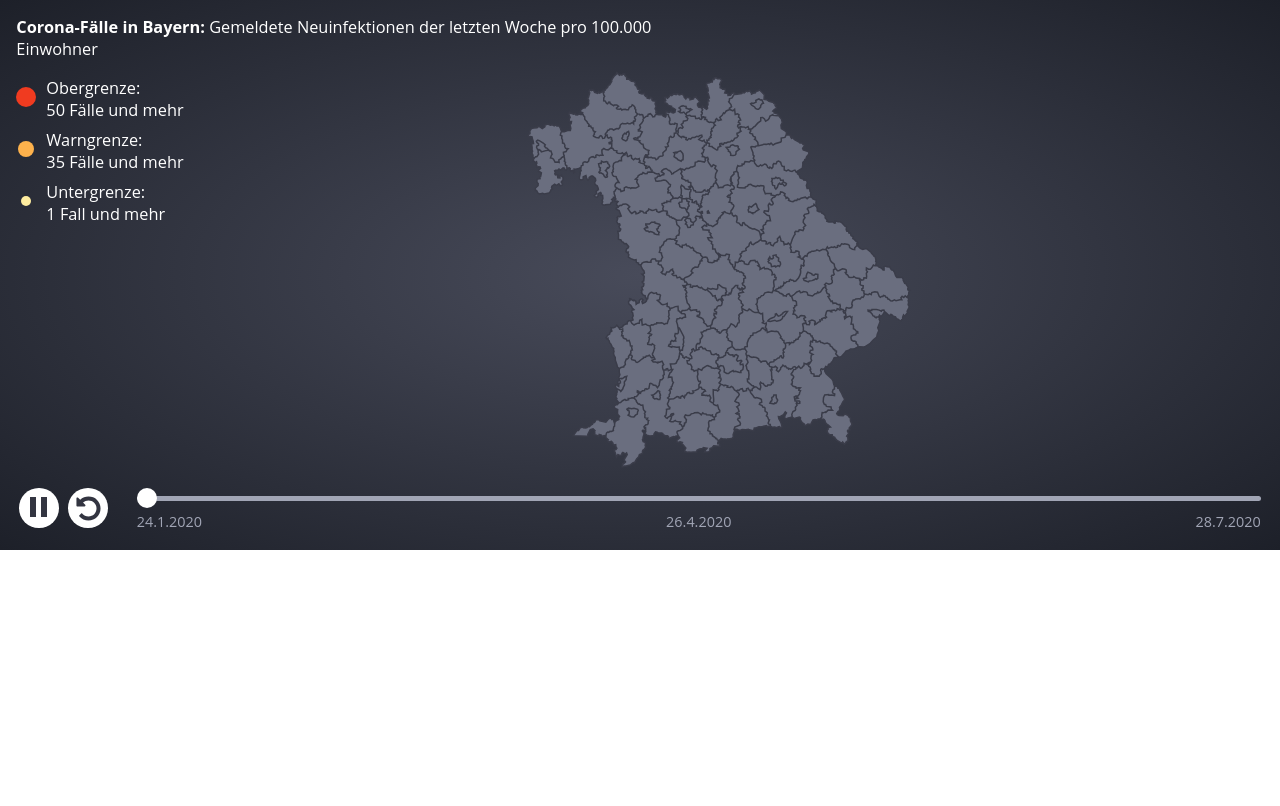
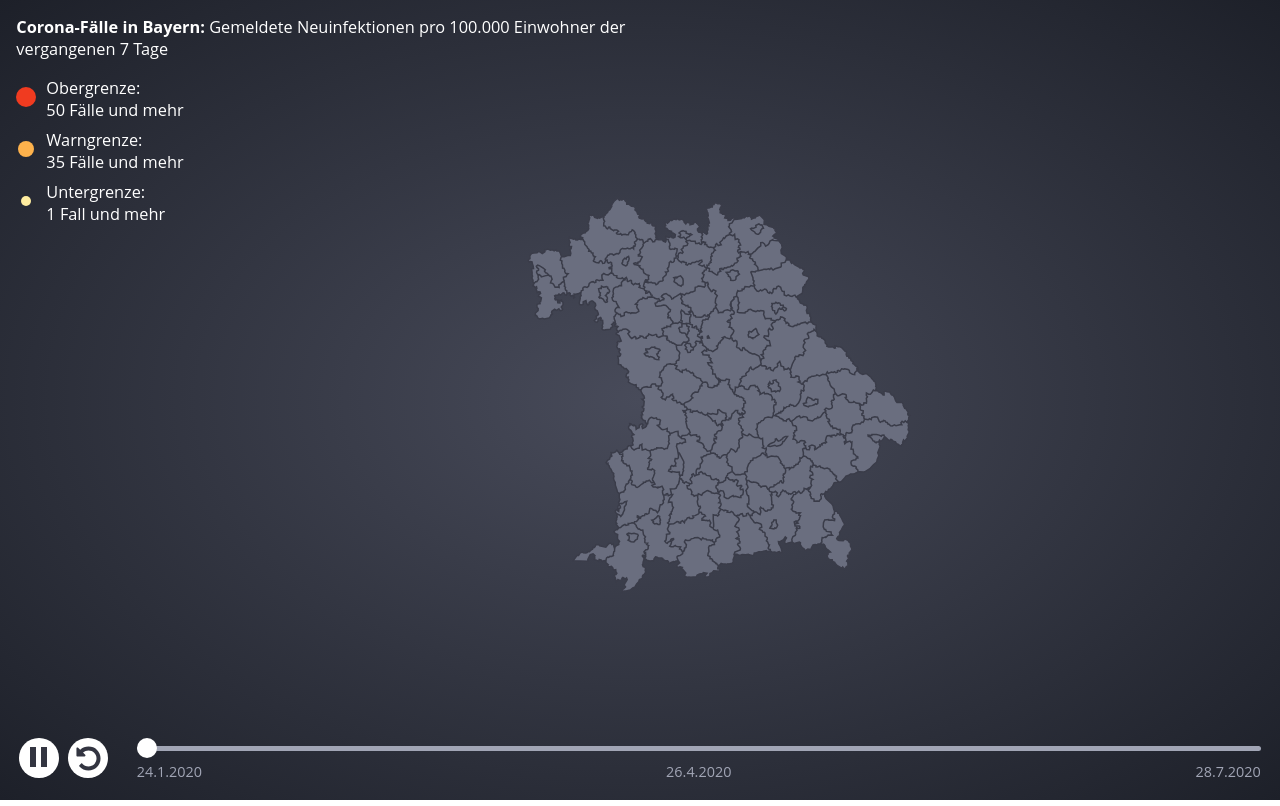
Before and after one commit to br-data/corona-bayern-analyse, a website built with webpack: page src/index.html in a window 1280 px wide. Built offline with nearby package versions, Linux system fonts and the light colour scheme.

Commit message:
Update wording

```diff
--- a/src/index.html
+++ b/src/index.html
@@ -9,7 +9,7 @@
   <body>
     <main class="app">
       <header class="header">
-        <p><strong>Corona-Fälle in Bayern:</strong> Gemeldete Neuinfektionen der letzten Woche pro 100.000 Einwohner</p>
+        <p><strong>Corona-Fälle in Bayern:</strong> Gemeldete Neuinfektionen pro 100.000 Einwohner der vergangenen 7 Tage</p>
         <div class="legend">
           <ul>
             <li>
--- a/src/map.js
+++ b/src/map.js
@@ -133,7 +133,7 @@ function handleMouseenter(d) {
     tooltipElement.style('opacity', 1);
     tooltipElement.style('left', `${projection([d.long, d.lat])[0] - 120}px`);
     tooltipElement.style('top', `${projection([d.long, d.lat])[1] - 120}px`);
-    tooltipElement.html(`<span><strong>${d.name} (${d.type}):</strong> ${d.valuePer100Tsd} ${d.valuePer100Tsd > 1 ? 'neue Fälle' : 'neuer Fall'} pro 100.000 Einwohner in der letzten Woche</span>`);
+    tooltipElement.html(`<span><strong>${d.name} (${d.type}):</strong> ${d.valuePer100Tsd} ${d.valuePer100Tsd > 1 ? 'neue Fälle' : 'neuer Fall'} pro 100.000 Einwohner in den vergangenen 7 Tagen</span>`);
   }
 }
 
--- a/src/map.scss
+++ b/src/map.scss
@@ -8,18 +8,19 @@ html {
 }
 
 body {
+  height: 100%;
   margin: 0;
+  overflow: hidden;
   font-family: 'Open Sans', Arial, Helvetica, sans-serif;
   font-size: 1.2em;
   color: #FFFFFF;
-  height: 100%;
 }
 
 .app {
   display: block;
   position: relative;
   width: 100%;
-  height: 550px;
+  height: 100%;
   background: radial-gradient(ellipse at center,#484B5A 0,#1D2029 100%);
 
   .tooltip {
@@ -80,6 +81,7 @@ body {
   }
 
   .date {
+    pointer-events: none;
     position: absolute;
     bottom: 60px;
     right: 1em;
```
